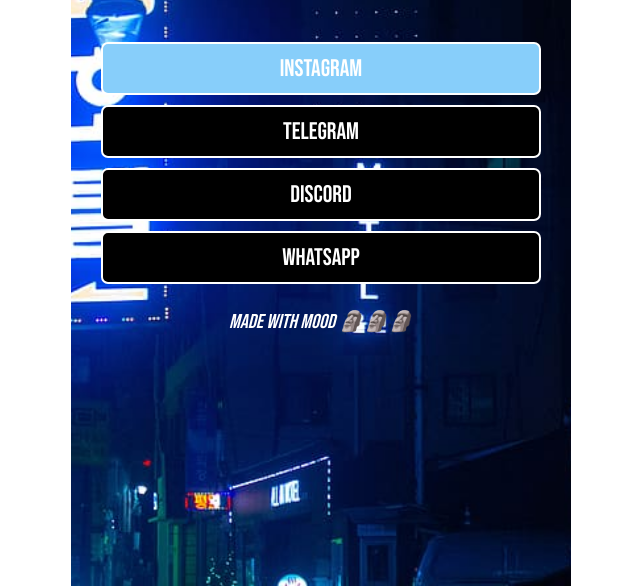
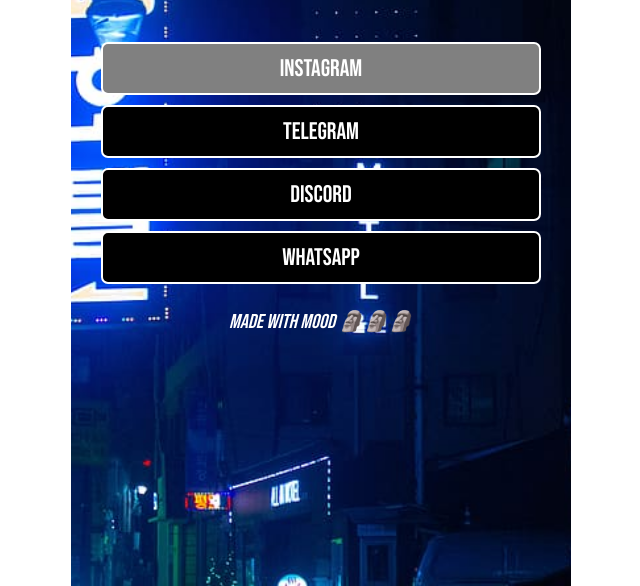
Before and after one commit to Jessssswill/Jessssswill.github.io, a plain HTML site: page index.html in a window 1280 px wide. In both pictures the pointer is over the link "INSTAGRAM". Shown: the part 214-800 px from the top of the page, without its empty margins (319-959 px from the left). Drawn offline with nearby package versions, Linux system fonts and the light colour scheme.

Commit message:
Update style.css

```diff
--- a/style.css
+++ b/style.css
@@ -64,7 +64,7 @@
 }
 
 .link> a:hover {
-  background-color: lightskyblue;
+  background-color: gray;
 }
 
 .footer {
```
